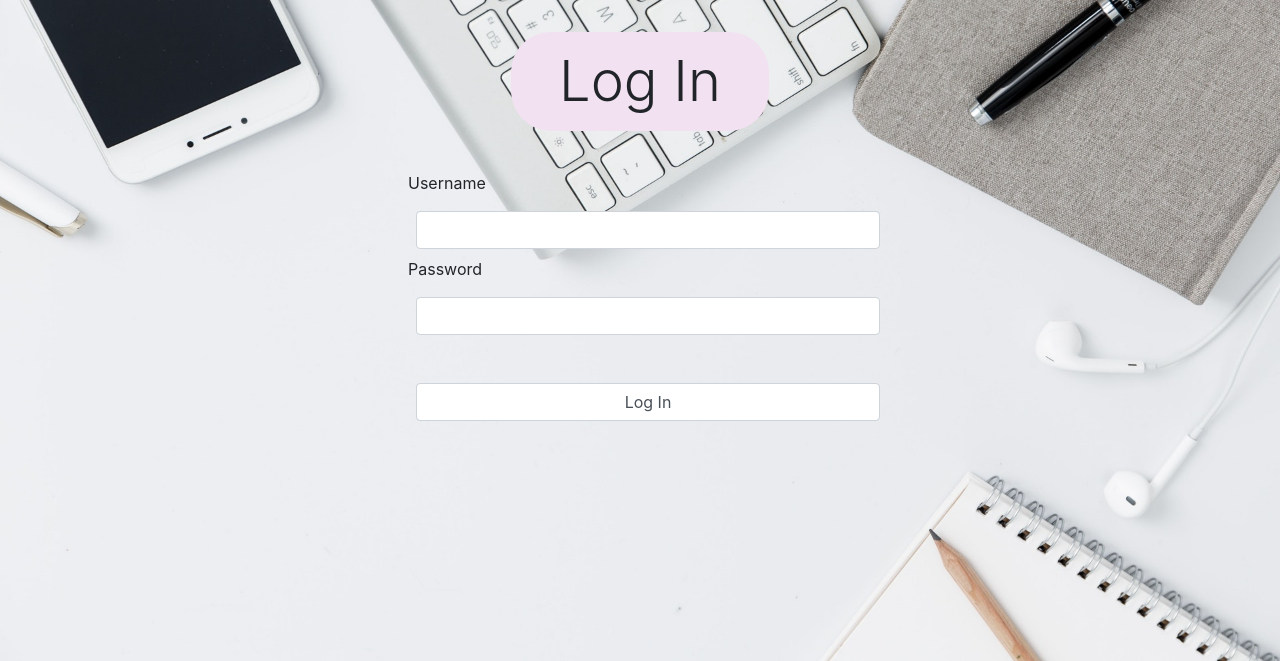
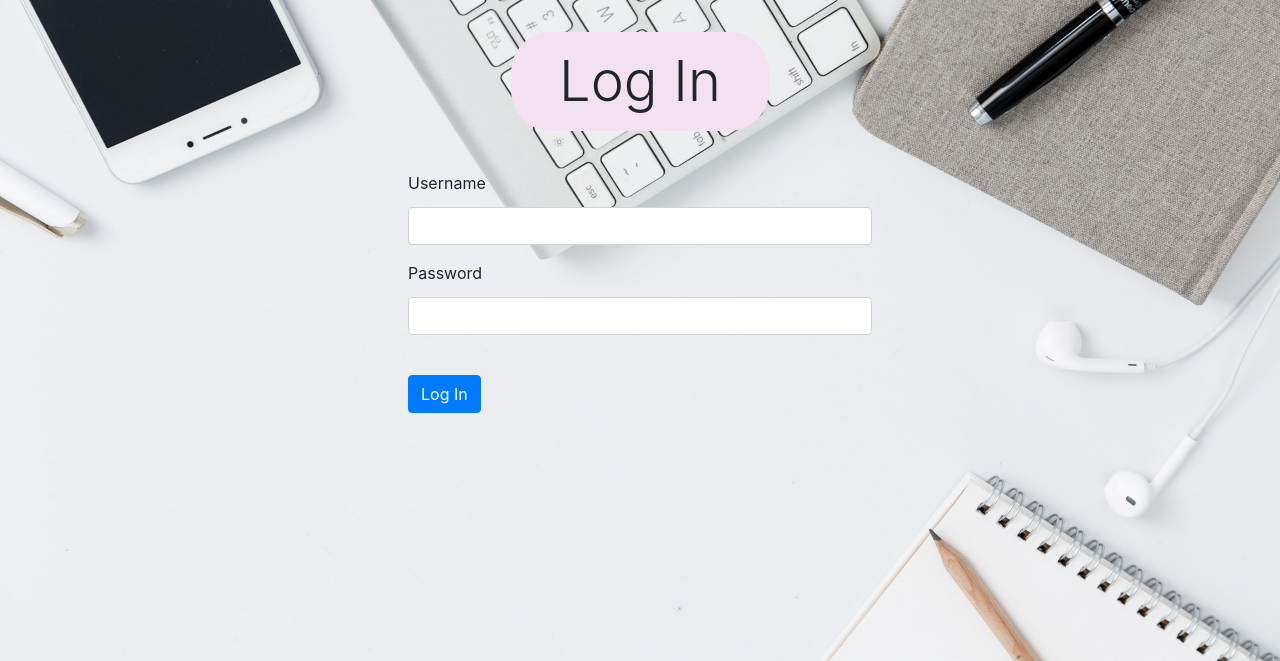
Before and after one commit to RichardPoulson/python_flask_example, a Flask app: page /auth/login in a window 1280 px wide. Shown: the part 80-741 px from the top of the page. Run offline with Flask 2, Linux system fonts and the light colour scheme; parts of the project's set-up code (start-up, migrations or seed data) failed here and were passed over; some libraries are stand-ins or nearby versions.

Commit message:
Updated visual styles.

```diff
--- a/python_flask_example/static/style.css
+++ b/python_flask_example/static/style.css
@@ -13,4 +13,5 @@ article.post {
 }
 .bg-grad1 { background-image: linear-gradient(to bottom, #f2e1f1 0%, #e1e1f2 100%); }
 .bg-color1 { background-color: #f2e1f1; }
+.bg-color1t { background-color: rgba(242,225,241, 0.5); }
 .rounded-xlg { border-radius: 40px; }
--- a/python_flask_example/templates/auth/login.html
+++ b/python_flask_example/templates/auth/login.html
@@ -6,10 +6,14 @@
 
 {% block content %}
   <form method="post" class="min-w-50">
-    <label for="username">Username</label>
-    <input name="username" id="username" required class="form-control min-w-50 m-2">
-    <label for="password">Password</label>
-    <input type="password" name="password" id="password" required class="form-control min-w-50 m-2">
-    <input type="submit" value="Log In" class="form-control m-2 mt-5">
+    <div class="form-group">
+      <label for="username">Username</label>
+      <input name="username" id="username" required class="form-control min-w-50 my-1">
+    </div>
+    <div class="form-group">
+      <label for="password">Password</label>
+      <input type="password" name="password" id="password" required class="form-control min-w-50 my-1">
+    </div>
+    <button type="submit" class="btn btn-primary mt-4">Log In</button>
   </form>
 {% endblock %}
--- a/python_flask_example/templates/blog/index.html
+++ b/python_flask_example/templates/blog/index.html
@@ -3,7 +3,7 @@
 {% block header %}
   <h1 class="text-center display-4 bg-color1 rounded-xlg py-3 px-5">{% block title %}Posts{% endblock %}</h1>
   {% if g.user %}
-    <a class="action" href="{{ url_for('blog.create') }}">New</a>
+    <a class="action bg-color1t p-1" href="{{ url_for('blog.create') }}">New</a>
   {% endif %}
 {% endblock %}
 
@@ -16,7 +16,7 @@
           <div class="about text-center">by {{ post['username'] }} on {{ post['created'].strftime('%Y-%m-%d') }}</div>
         </div>
         {% if g.user['id'] == post['author_id'] %}
-          <a class="action" href="{{ url_for('blog.update', id=post['id']) }}">Edit</a>
+          <a class="action bg-color1t p-1" href="{{ url_for('blog.update', id=post['id']) }}">Edit</a>
         {% endif %}
       </header>
       <p class="body">{{ post['body'] }}</p>
```
Also changed, not shown: python_flask_example/templates/auth/register.html (+4 -4 lines).
